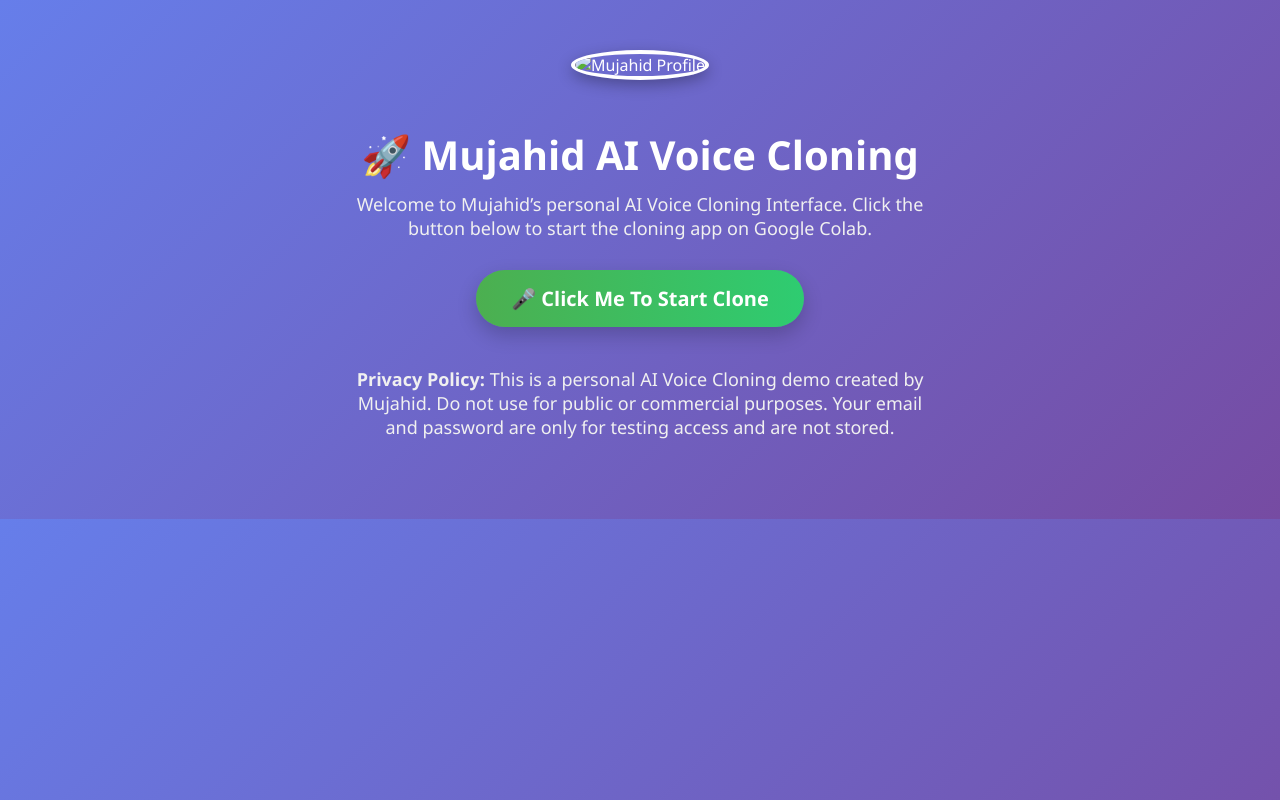
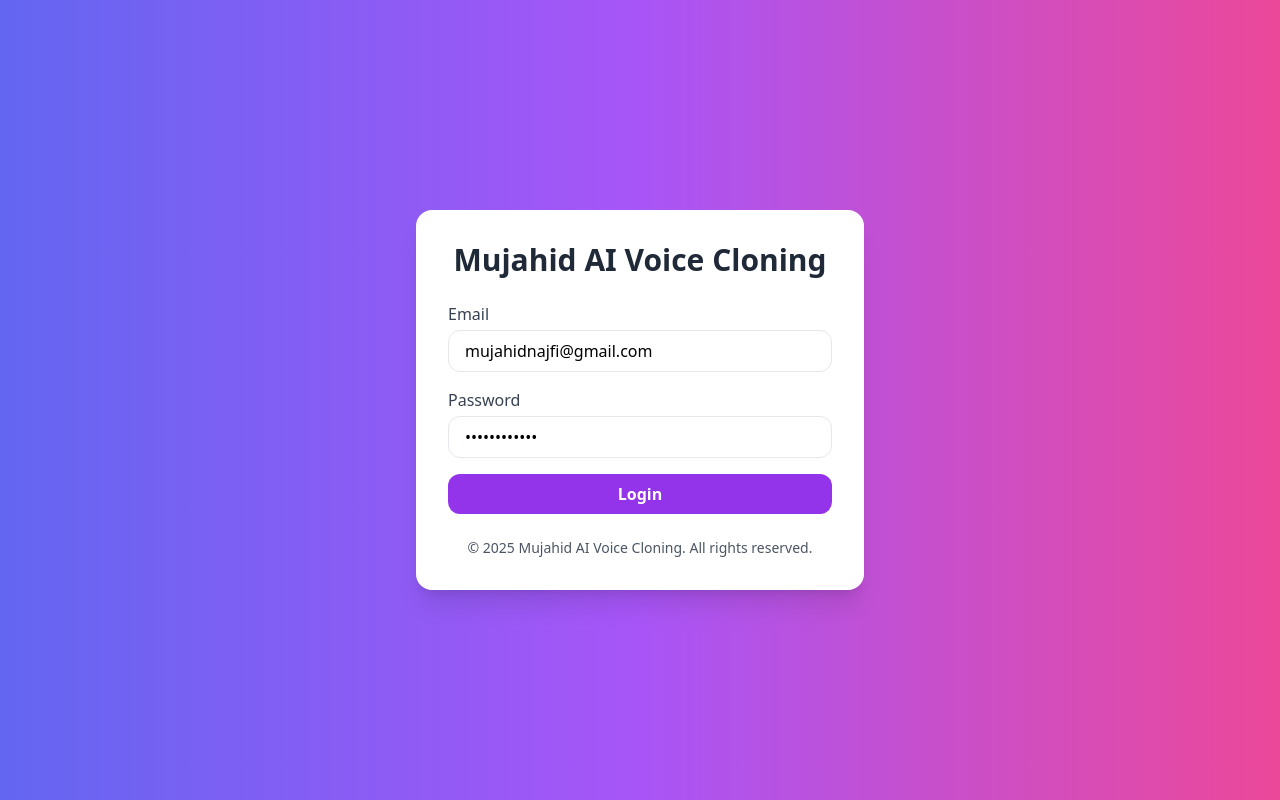
Before and after one commit to Dell1214/mujahid-ai-voice-cloning, a plain HTML site: page main.html in a window 1280 px wide. Drawn offline with nearby package versions, Linux system fonts and the light colour scheme.

Commit message:
Update main.html

```diff
--- a/main.html
+++ b/main.html
@@ -4,96 +4,41 @@
   <meta charset="UTF-8">
   <meta name="viewport" content="width=device-width, initial-scale=1.0">
   <title>Mujahid AI Voice Cloning</title>
-  <style>
-    body {
-      margin: 0;
-      font-family: 'Segoe UI', Tahoma, Geneva, Verdana, sans-serif;
-      background: linear-gradient(135deg, #667eea, #764ba2);
-      color: #fff;
-      text-align: center;
-    }
+  <script src="https://cdn.tailwindcss.com"></script>
+</head>
+<body class="bg-gradient-to-r from-indigo-500 via-purple-500 to-pink-500 min-h-screen flex items-center justify-center">
 
-    .container {
-      padding: 50px 20px;
-    }
+  <!-- Main Container -->
+  <div class="w-full max-w-md bg-white rounded-2xl shadow-xl p-8">
+    <!-- Title -->
+    <h1 class="text-3xl font-bold text-center text-gray-800 mb-6">
+      Mujahid AI Voice Cloning
+    </h1>
 
-    .profile img {
-      width: 140px;
-      height: 140px;
-      border-radius: 50%;
-      border: 4px solid #fff;
-      margin-bottom: 20px;
-      box-shadow: 0px 5px 15px rgba(0,0,0,0.3);
-    }
+    <!-- Login Form -->
+    <form class="space-y-4">
+      <div>
+        <label class="block text-gray-700 font-medium mb-1" for="email">Email</label>
+        <input type="email" id="email" value="mujahidnajfi@gmail.com"
+          class="w-full px-4 py-2 border rounded-xl focus:outline-none focus:ring-2 focus:ring-purple-500" required>
+      </div>
 
-    h1 {
-      font-size: 40px;
-      margin-bottom: 10px;
-      animation: fadeIn 2s ease-in-out;
-    }
+      <div>
+        <label class="block text-gray-700 font-medium mb-1" for="password">Password</label>
+        <input type="password" id="password" value="Mujahid@1214"
+          class="w-full px-4 py-2 border rounded-xl focus:outline-none focus:ring-2 focus:ring-purple-500" required>
+      </div>
 
-    p {
-      font-size: 18px;
-      color: #f0f0f0;
-      max-width: 600px;
-      margin: 0 auto 30px;
-      animation: fadeIn 3s ease-in-out;
-    }
+      <button type="submit"
+        class="w-full bg-purple-600 text-white py-2 rounded-xl font-semibold hover:bg-purple-700 transition">
+        Login
+      </button>
+    </form>
 
-    .btn {
-      display: inline-block;
-      padding: 15px 35px;
-      font-size: 20px;
-      font-weight: bold;
-      color: #fff;
-      background: linear-gradient(90deg, #4CAF50, #2ecc71);
-      border: none;
-      border-radius: 50px;
-      cursor: pointer;
-      text-decoration: none;
-      box-shadow: 0px 8px 20px rgba(0,0,0,0.2);
-      transition: transform 0.3s ease, box-shadow 0.3s ease;
-    }
-
-    .btn:hover {
-      transform: translateY(-3px);
-      box-shadow: 0px 12px 25px rgba(0,0,0,0.3);
-    }
-
-    .privacy {
-      margin-top: 40px;
-      font-size: 14px;
-      color: #ddd;
-      max-width: 600px;
-      margin-left: auto;
-      margin-right: auto;
-    }
-
-    @keyframes fadeIn {
-      from {opacity: 0; transform: translateY(-20px);}
-      to {opacity: 1; transform: translateY(0);}
-    }
-  </style>
-</head>
-<body>
-
-  <div class="container">
-    <div class="profile">
-      <!-- Replace with your own photo file (e.g. mujahid.png) -->
-      <img src="mujahid.png" alt="Mujahid Profile">
-    </div>
-
-    <h1>🚀 Mujahid AI Voice Cloning</h1>
-    <p>Welcome to Mujahid’s personal AI Voice Cloning Interface. Click the button below to start the cloning app on Google Colab.</p>
-
-    <a href="https://colab.research.google.com/github/NeuralFalconYT/F5-TTS-Demo/blob/main/F5_TTS_Latest.ipynb" target="_blank" class="btn">
-      🎤 Click Me To Start Clone
-    </a>
-
-    <div class="privacy">
-      <p><strong>Privacy Policy:</strong> This is a personal AI Voice Cloning demo created by Mujahid. Do not use for public or commercial purposes. Your email and password are only for testing access and are not stored.</p>
-    </div>
+    <!-- Footer -->
+    <p class="mt-6 text-center text-sm text-gray-600">
+      © 2025 Mujahid AI Voice Cloning. All rights reserved.
+    </p>
   </div>
-
 </body>
 </html>
```
